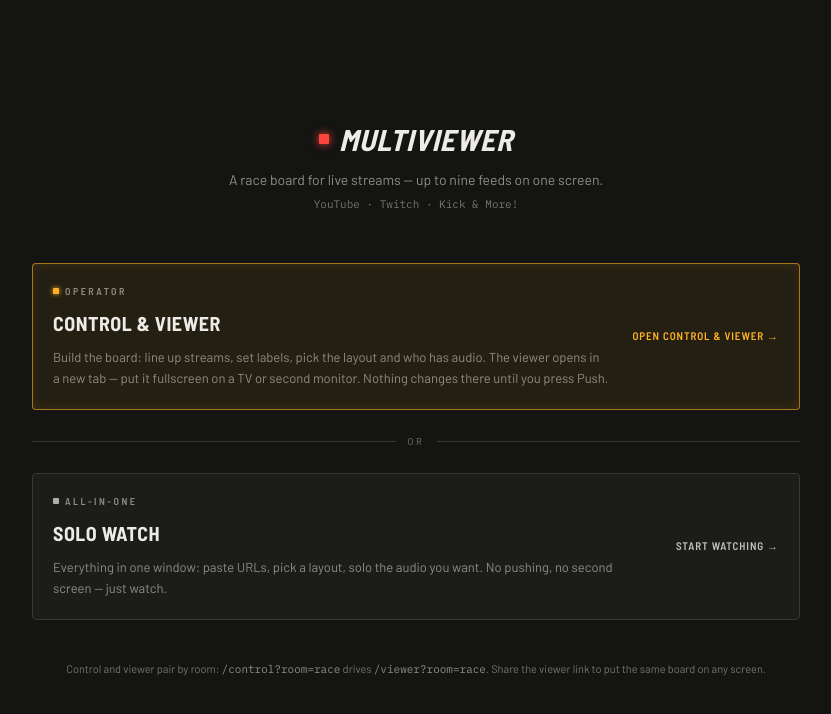
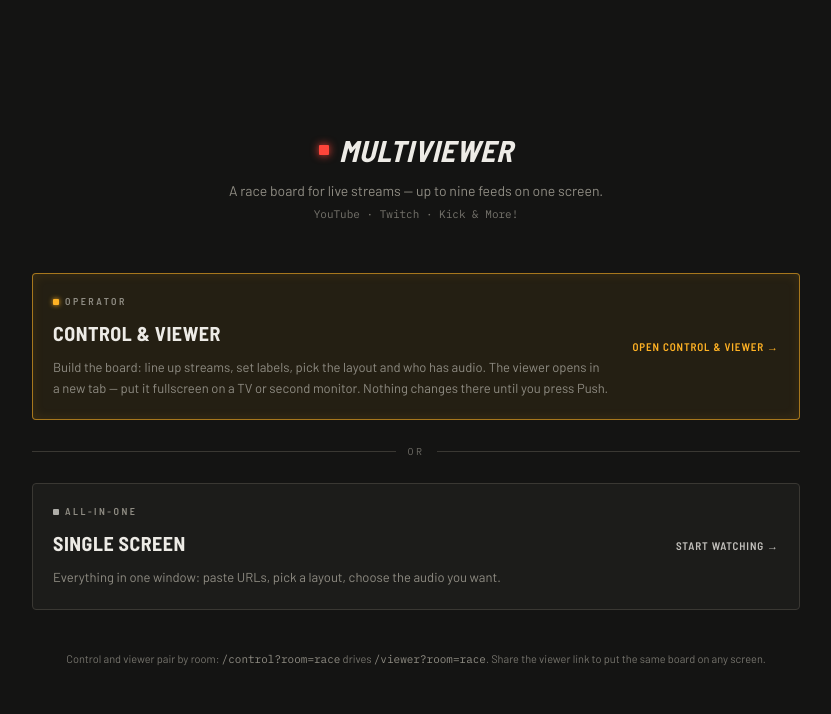
Before and after one commit to N-Rossi/Multi-Stream-Watch, a Next.js app: page / in a window 1280 px wide. Shown: the top 714 px of the page, without its empty margins (224-1055 px from the left). Built offline with nearby package versions, Linux system fonts and the light colour scheme.

Commit message:
update language

```diff
--- a/src/app/page.tsx
+++ b/src/app/page.tsx
@@ -87,11 +87,11 @@ export default function Home() {
           <div className="flex flex-col gap-2.5 md:flex-1">
             <Chip color="bg-text/70">All-in-one</Chip>
             <h2 className="font-display font-bold text-xl uppercase tracking-wide text-text">
-              Solo watch
+              Single Screen
             </h2>
             <p className="text-[13px] text-dim leading-relaxed">
-              Everything in one window: paste URLs, pick a layout, solo the
-              audio you want. No pushing, no second screen — just watch.
+              Everything in one window: paste URLs, pick a layout, choose the
+              audio you want.
             </p>
           </div>
           <span className="shrink-0 text-[11px] font-display font-semibold uppercase tracking-[0.08em] text-text/80">
```
